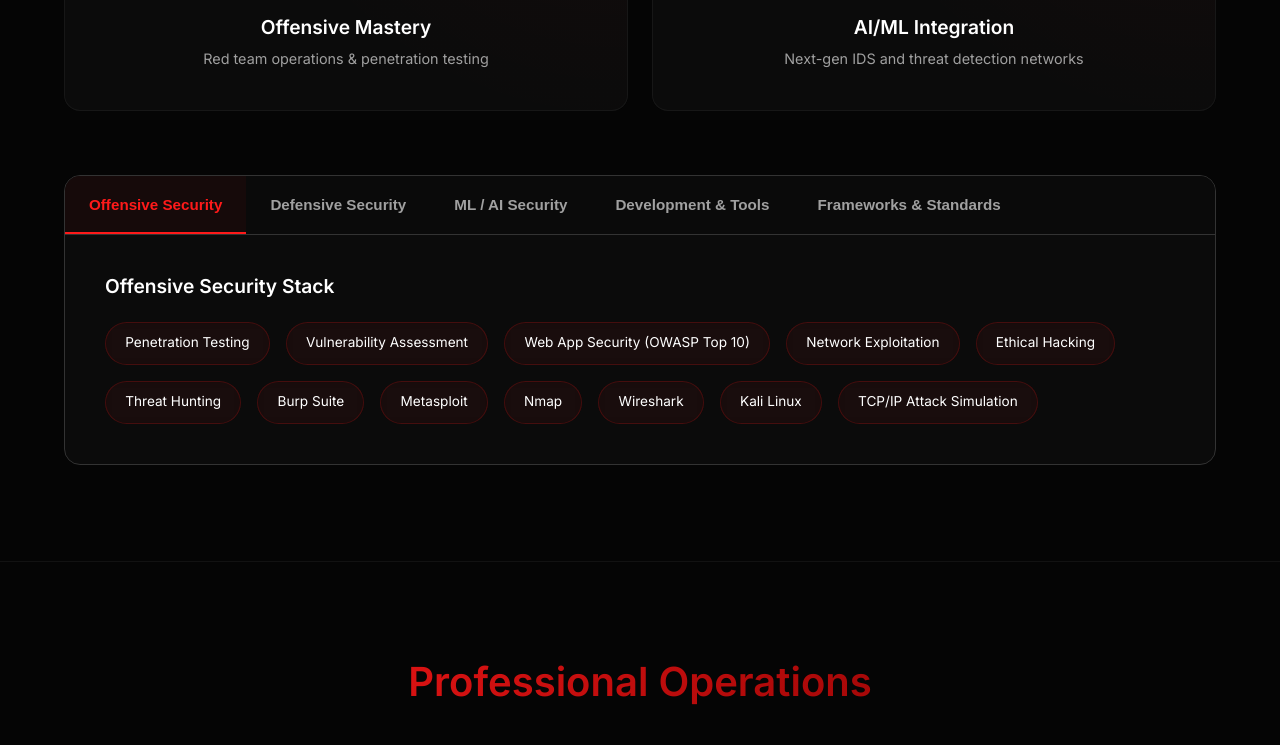
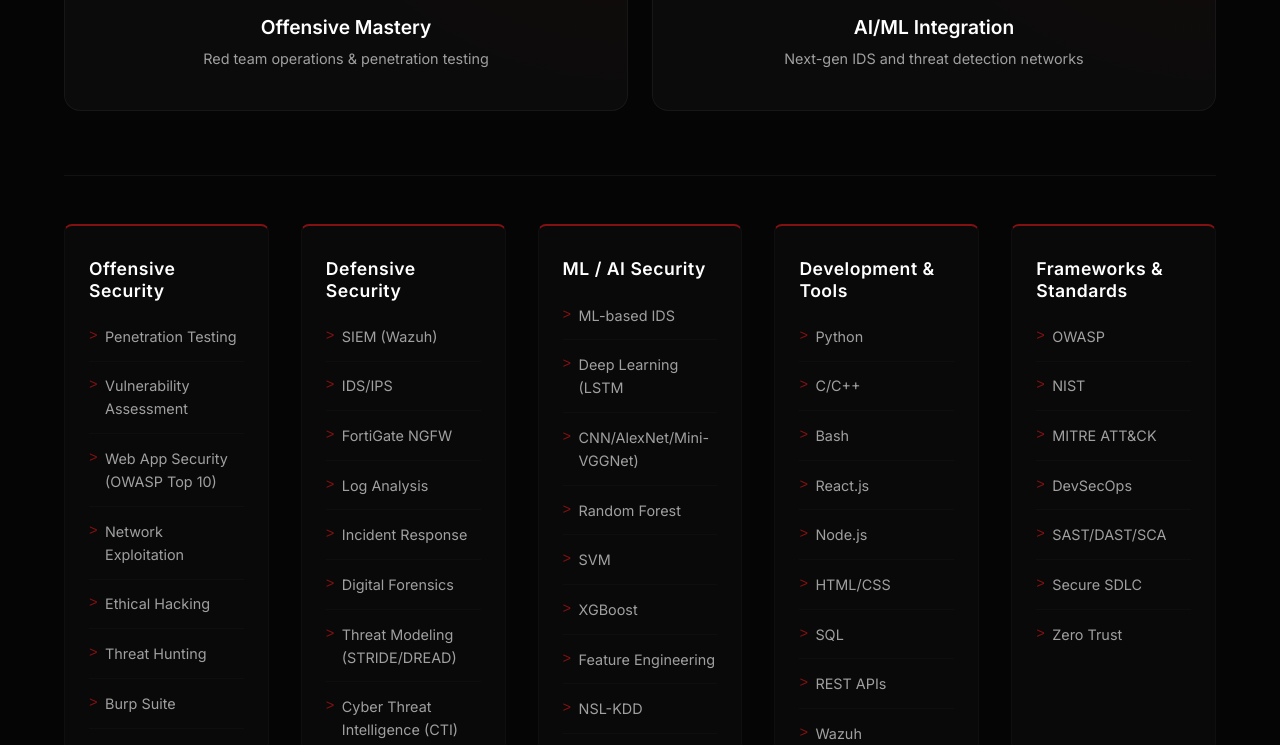
Before and after one commit to hamzahayyat/Hamza-Hayat-Cysec, a React (Vite) app: page / in a window 1280 px wide. Shown: the part 2000-2745 px from the top of the page. Built offline with nearby package versions, Linux system fonts and the light colour scheme.

Commit message:
Replace Stacks tab UI with high-end Capabilities Matrix

```diff
--- a/src/components/Stats.css
+++ b/src/components/Stats.css
@@ -127,84 +127,78 @@
 }
 
 
-/* Tabbed Interface */
-.skills-tab-container {
-  background: rgba(15, 15, 15, 0.7);
-  border: 1px solid var(--border-color);
-  border-radius: 16px;
-  overflow: hidden;
-  backdrop-filter: blur(12px);
-  -webkit-backdrop-filter: blur(12px);
+/* Capabilities Matrix */
+.capabilities-matrix {
+  display: grid;
+  grid-template-columns: repeat(auto-fit, minmax(200px, 1fr));
+  gap: 2rem;
+  margin-top: 2rem;
+  padding-top: 3rem;
+  border-top: 1px solid rgba(255, 255, 255, 0.05);
 }
 
-.skills-tabs {
-  display: flex;
-  overflow-x: auto;
-  background: rgba(10, 10, 10, 0.9);
-  border-bottom: 1px solid var(--border-color);
-}
-
-.skills-tabs::-webkit-scrollbar {
-  height: 0px; /* Hide scrollbar for cleaner look */
-}
-
-.skill-tab-btn {
-  background: none;
-  border: none;
-  padding: 1.2rem 1.5rem;
-  color: var(--text-muted);
-  font-size: 0.95rem;
-  font-weight: 600;
-  cursor: pointer;
-  white-space: nowrap;
-  border-bottom: 2px solid transparent;
+.matrix-column {
+  background: rgba(15, 15, 15, 0.4);
+  border: 1px solid rgba(255, 255, 255, 0.03);
+  border-top: 2px solid rgba(255, 26, 26, 0.5);
+  border-radius: 8px;
+  padding: 2rem 1.5rem;
   transition: all 0.3s ease;
 }
 
-.skill-tab-btn:hover {
-  color: white;
-  background: rgba(255, 26, 26, 0.05);
+.matrix-column:hover {
+  background: rgba(20, 20, 20, 0.8);
+  border-top-color: var(--primary-red);
+  box-shadow: 0 10px 30px rgba(0,0,0,0.5);
+  transform: translateY(-3px);
 }
 
-.skill-tab-btn.active {
-  color: var(--primary-red);
-  border-bottom-color: var(--primary-red);
-  background: rgba(255, 26, 26, 0.05);
+.matrix-title {
+  color: white;
+  font-size: 1.1rem;
+  margin-bottom: 1.5rem;
+  letter-spacing: 0.5px;
 }
 
-.skills-content {
-  padding: 2.5rem;
-  animation: fadeIn 0.4s ease-out;
+.matrix-list {
+  list-style-type: none;
+  padding: 0;
+  margin: 0;
 }
 
-@keyframes fadeIn {
-  from { opacity: 0; transform: translateY(10px); }
-  to { opacity: 1; transform: translateY(0); }
+.matrix-list li {
+  color: var(--text-muted);
+  font-size: 0.9rem;
+  margin-bottom: 0.8rem;
+  padding-bottom: 0.8rem;
+  border-bottom: 1px solid rgba(255, 255, 255, 0.02);
+  transition: all 0.2s ease;
+  position: relative;
+  padding-left: 1rem;
 }
 
-.skill-chips {
-  display: flex;
-  flex-wrap: wrap;
-  gap: 1rem;
+.matrix-list li::before {
+  content: '>';
+  position: absolute;
+  left: 0;
+  color: rgba(255, 26, 26, 0.5);
+  font-family: monospace;
+  transition: all 0.2s ease;
 }
 
-.skill-chip {
-  background: rgba(255, 26, 26, 0.05);
-  color: var(--text-main);
-  border: 1px solid rgba(255, 26, 26, 0.2);
-  padding: 0.6rem 1.2rem;
-  border-radius: 50px;
-  font-size: 0.85rem;
-  transition: all 0.3s ease;
-  backdrop-filter: blur(5px);
+.matrix-list li:last-child {
+  border-bottom: none;
+  margin-bottom: 0;
+  padding-bottom: 0;
 }
 
-.skill-chip:hover {
-  background: var(--primary-red);
+.matrix-list li:hover {
   color: white;
-  box-shadow: 0 0 15px var(--primary-red-glow);
-  transform: translateY(-3px) scale(1.05);
-  border-color: var(--primary-red);
+  transform: translateX(5px);
+}
+
+.matrix-list li:hover::before {
+  color: var(--primary-red);
 }
 
 /* Strict Mobile Queries for perfect iOS/Android fit */
--- a/src/components/Stats.jsx
+++ b/src/components/Stats.jsx
@@ -1,10 +1,9 @@
-import React, { useState } from 'react';
+import React from 'react';
 import { skills } from '../data';
 import { ShieldCheck, Crosshair, Cpu } from 'lucide-react';
 import './Stats.css';
 
 const Stats = () => {
-  const [activeTab, setActiveTab] = useState(0);
 
   return (
     <section className="section stats-section" id="skills">
@@ -71,32 +70,18 @@
 
         </div>
 
-        {/* Tabbed Skills UI */}
-        <div className="skills-tab-container">
-          <div className="skills-tabs">
-            {skills.map((skillGroup, index) => (
-              <button
-                key={index}
-                className={`skill-tab-btn ${activeTab === index ? 'active' : ''}`}
-                onClick={() => setActiveTab(index)}
-              >
-                {skillGroup.category}
-              </button>
-            ))}
-          </div>
-
-          <div className="skills-content">
-            <h3 style={{ color: 'white', marginBottom: '1.5rem', fontSize: '1.2rem' }}>
-              {skills[activeTab].category} Stack
-            </h3>
-            <div className="skill-chips">
-              {skills[activeTab].items.split(', ').map((item, i) => (
-                <span className="skill-chip" key={i}>
-                  {item}
-                </span>
-              ))}
+        {/* Capabilities Matrix */}
+        <div className="capabilities-matrix">
+          {skills.map((skillGroup, index) => (
+            <div className="matrix-column" key={index}>
+              <h3 className="matrix-title">{skillGroup.category}</h3>
+              <ul className="matrix-list">
+                {skillGroup.items.split(', ').map((item, i) => (
+                  <li key={i}>{item}</li>
+                ))}
+              </ul>
             </div>
-          </div>
+          ))}
         </div>
 
       </div>
```
